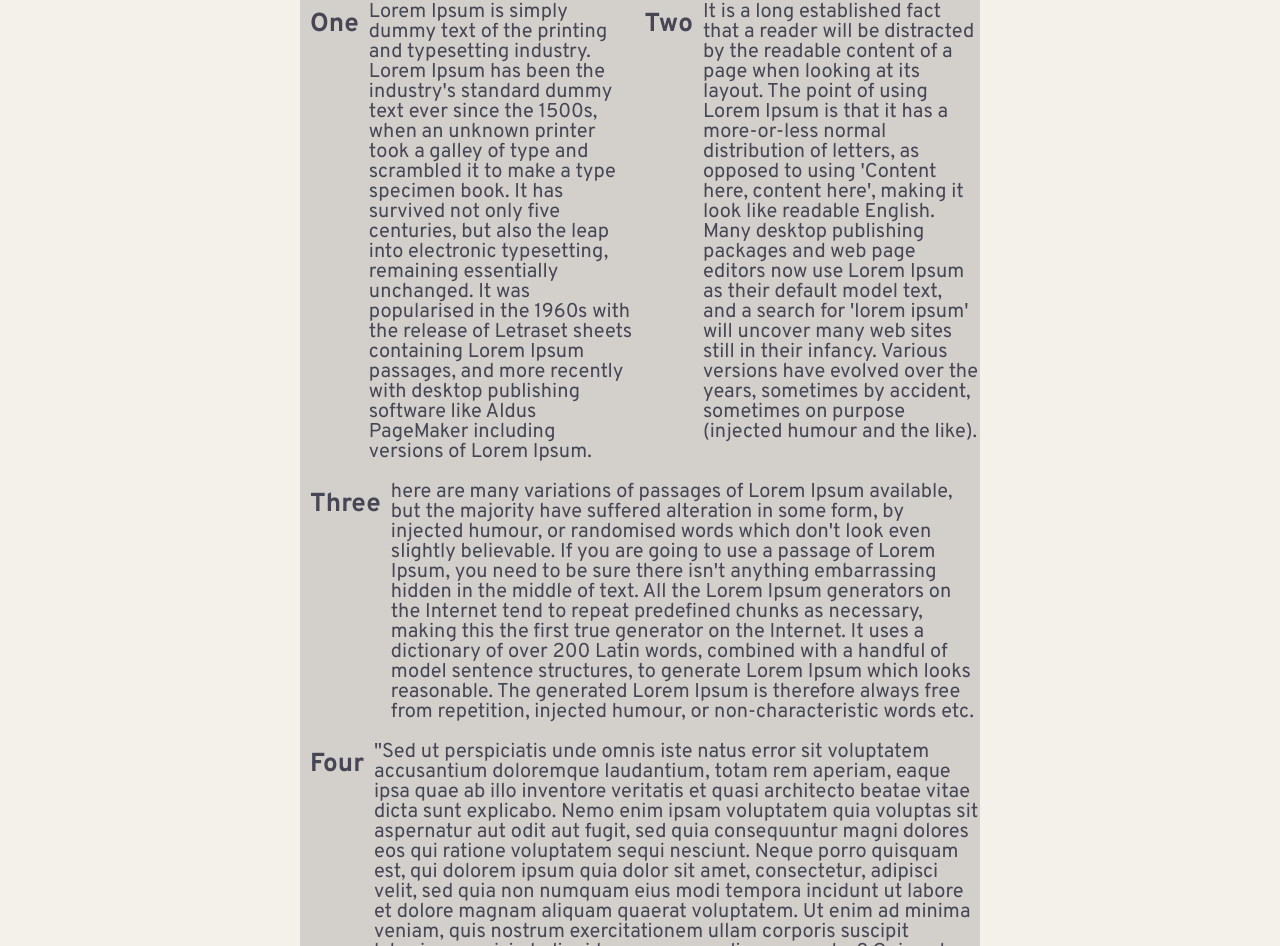
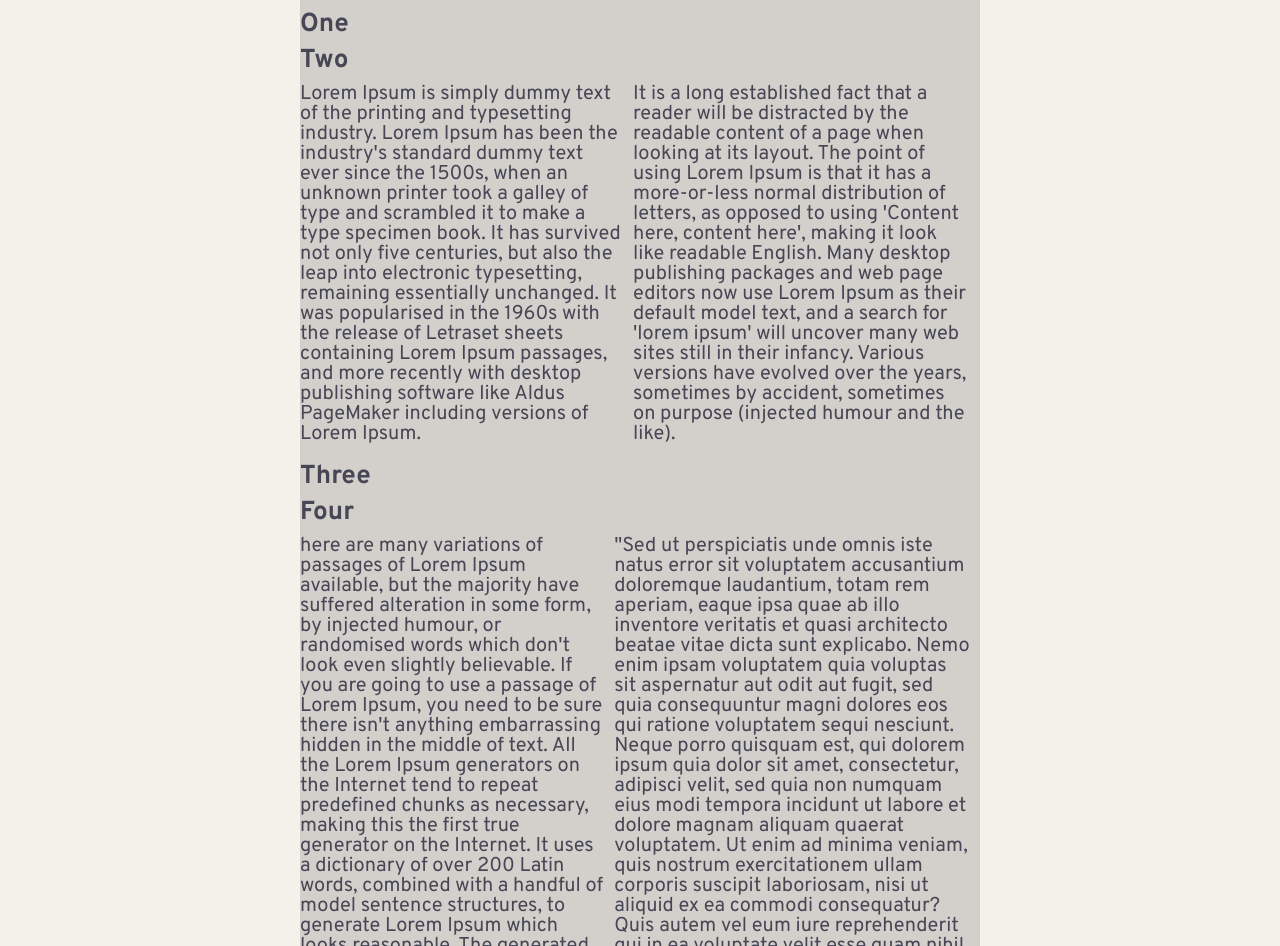
Before and after one commit to RobertNeuzil/htmlfiles, a plain HTML site: page pages/index.html in a window 1280 px wide. Shown: the part 148-1094 px from the top of the page. Drawn offline with Linux system fonts and the light colour scheme; files whose address does not match are found by name.

Commit message:
more with rows

```diff
--- a/pages/index.html
+++ b/pages/index.html
@@ -22,25 +22,34 @@
   </div>
 
   <body>
+
       <div class = "contentwrapper">
         <h2> Stuff </h2>
 
         <section>
+
           <h3> One </h3>
+          <h3> Two </h3>
+          <div class="row">
           <p> Lorem Ipsum is simply dummy text of the printing and typesetting industry. Lorem Ipsum has been the industry's standard dummy text ever since the 1500s, when an unknown printer took a galley of type and scrambled it to make a type specimen book. It has survived not only five centuries, but also the leap into electronic typesetting, remaining essentially unchanged. It was popularised in the 1960s with the release of Letraset sheets containing Lorem Ipsum passages, and more recently with desktop publishing software like Aldus PageMaker including versions of Lorem Ipsum.</p>
 
-        <h3> Two </h3>
+
+
           <p> It is a long established fact that a reader will be distracted by the readable content of a page when looking at its layout. The point of using Lorem Ipsum is that it has a more-or-less normal distribution of letters, as opposed to using 'Content here, content here', making it look like readable English. Many desktop publishing packages and web page editors now use Lorem Ipsum as their default model text, and a search for 'lorem ipsum' will uncover many web sites still in their infancy. Various versions have evolved over the years, sometimes by accident, sometimes on purpose (injected humour and the like). </p>
-      </section>
-      <section>
+          </div>
+
+
+
           <h3> Three </h3>
+          <h3> Four </h3>
+          <div class="row">
           <p>here are many variations of passages of Lorem Ipsum available, but the majority have suffered alteration in some form, by injected humour, or randomised words which don't look even slightly believable. If you are going to use a passage of Lorem Ipsum, you need to be sure there isn't anything embarrassing hidden in the middle of text. All the Lorem Ipsum generators on the Internet tend to repeat predefined chunks as necessary, making this the first true generator on the Internet. It uses a dictionary of over 200 Latin words, combined with a handful of model sentence structures, to generate Lorem Ipsum which looks reasonable. The generated Lorem Ipsum is therefore always free from repetition, injected humour, or non-characteristic words etc.</p>
-      </section>
-        <section>
-          <h3> Four </h3>
+
+
           <p>
           "Sed ut perspiciatis unde omnis iste natus error sit voluptatem accusantium doloremque laudantium, totam rem aperiam, eaque ipsa quae ab illo inventore veritatis et quasi architecto beatae vitae dicta sunt explicabo. Nemo enim ipsam voluptatem quia voluptas sit aspernatur aut odit aut fugit, sed quia consequuntur magni dolores eos qui ratione voluptatem sequi nesciunt. Neque porro quisquam est, qui dolorem ipsum quia dolor sit amet, consectetur, adipisci velit, sed quia non numquam eius modi tempora incidunt ut labore et dolore magnam aliquam quaerat voluptatem. Ut enim ad minima veniam, quis nostrum exercitationem ullam corporis suscipit laboriosam, nisi ut aliquid ex ea commodi consequatur? Quis autem vel eum iure reprehenderit qui in ea voluptate velit esse quam nihil molestiae consequatur, vel illum qui dolorem eum fugiat quo voluptas nulla pariatur?"
           </p>
+          </div>
         </section>
 
   </div>
--- a/pages/style.css
+++ b/pages/style.css
@@ -156,25 +156,30 @@ body{
 
 }
 
-.contentwrapper section{
-	display: inline-flex;
+.row {
+    display: flex;
+}
 
+.column {
+    flex: 50%;
 }
 
 
 .contentwrapper h2{
-	font-size: 40px;
+	font-size: 50px;
 	margin-bottom: 30px;
 	color: #464655;
+	text-align: center;
 
 
 }
 
 .contentwrapper h3{
 	font-size: 26px;
-	margin: 10px;
+	margin-bottom: 10px;
 	color: #464655;
-
+	display: inline-flex;
+	margin-right: 310px;
 
 }
 
@@ -183,5 +188,6 @@ body{
 	font-size: 20px;
 	margin-bottom: 20px;
 	color: #464655;
+	margin-right: 10px;
 
 }
```
Lines whose indentation alone changed are shown as unchanged.
